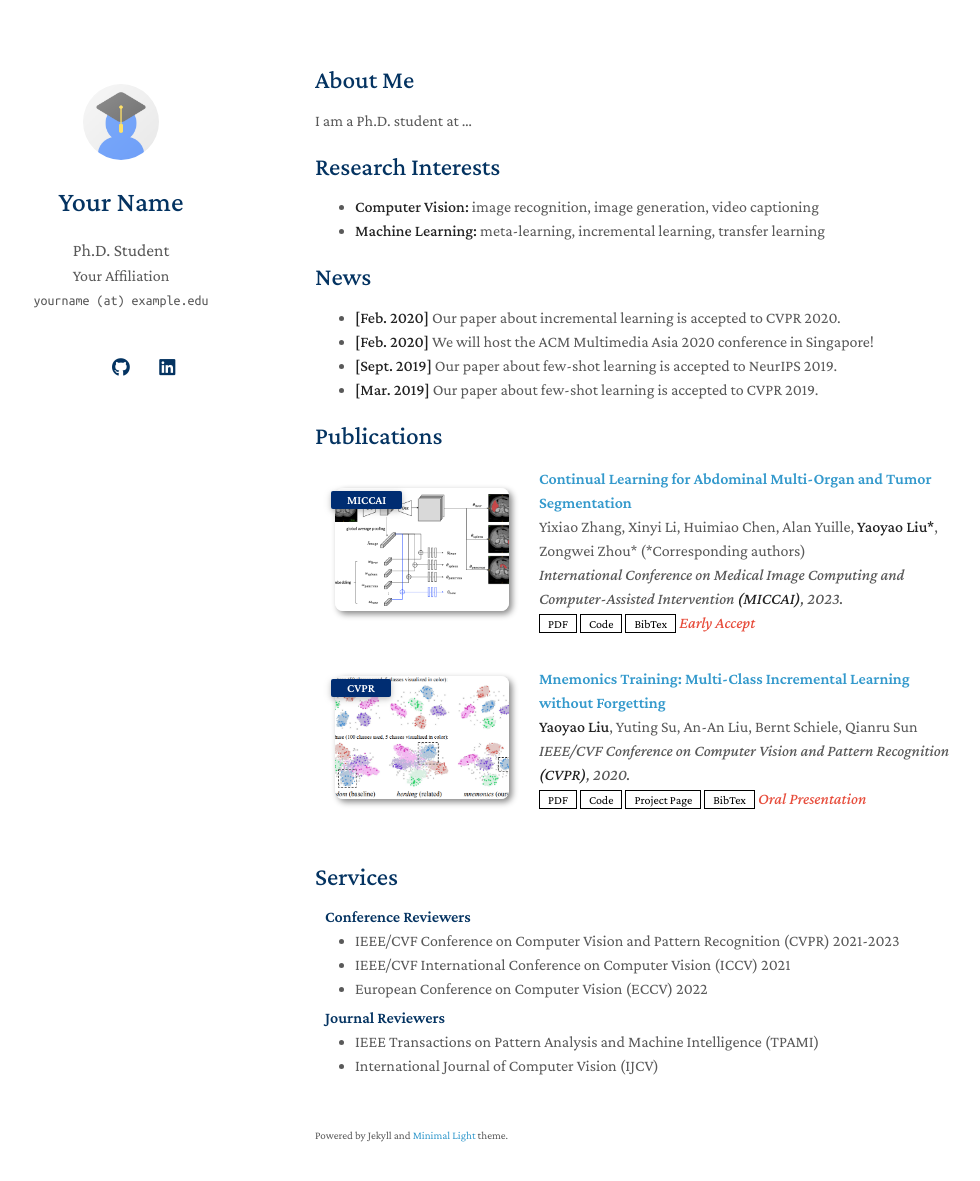
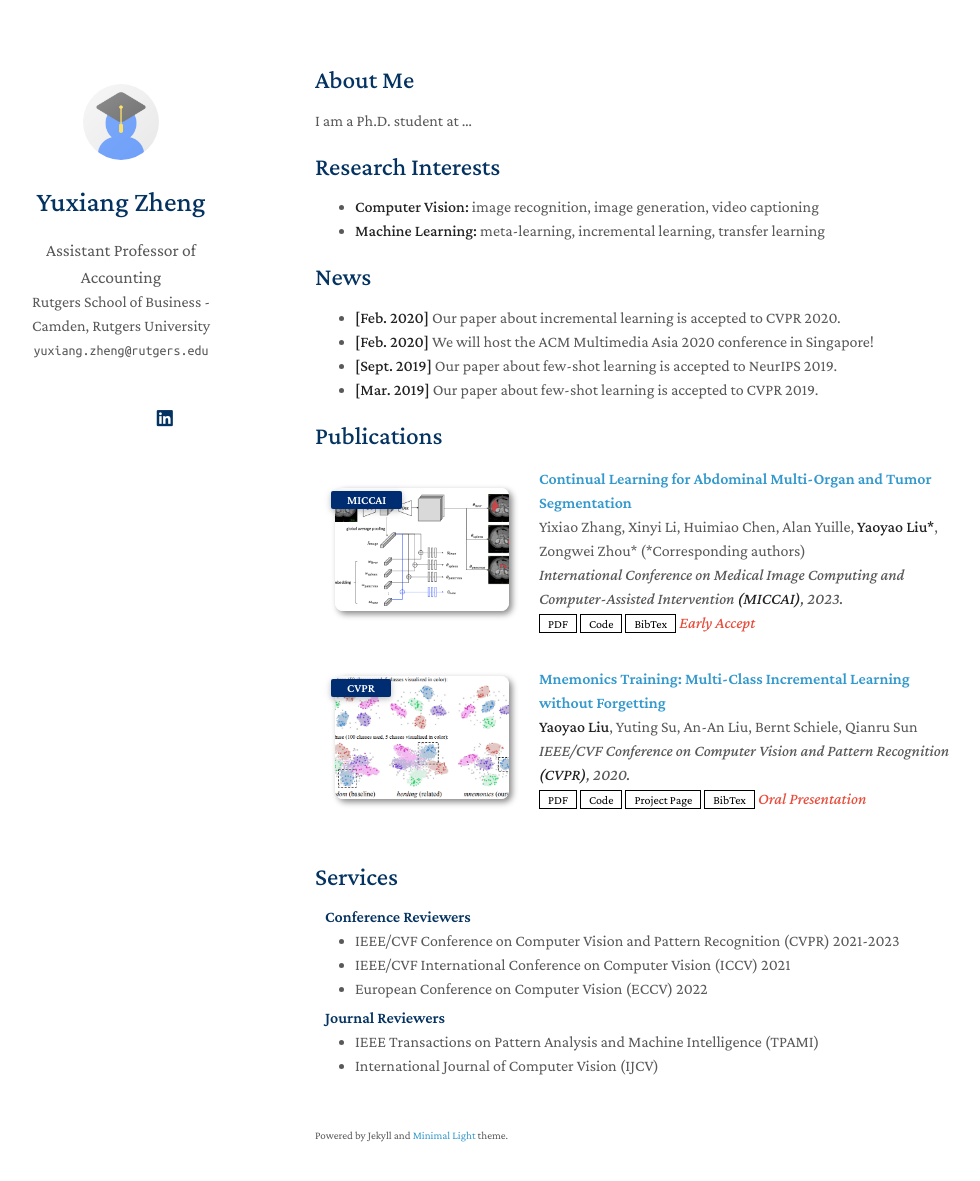
Before and after one commit to yuxiang-zheng/yuxiang-zheng.github.io, a Jekyll site: the page built from index.md, in a window 1280 px wide and 1216 px high. Shown: the top 1181 px of the window, without its empty margins (155-1135 px from the left). Built offline with Jekyll 4.4.1, drawn with Linux system fonts in a browser that asks for light colours; a style sheet for code colours, icons or effects is not loaded; our own code applies the rules of GitHub Pages for plain Markdown files.

Commit message:
Update _config.yml

```diff
--- a/_config.yml
+++ b/_config.yml
@@ -1,22 +1,20 @@
 # Basic Information
-title: Your Name
-position: Ph.D. Student
-affiliation: Your Affiliation
-email: yourname (at) example.edu
+title: Yuxiang Zheng
+position: Assistant Professor of Accounting
+affiliation: Rutgers School of Business - Camden, Rutgers University
+email: yuxiang.zheng@rutgers.edu
 
 # Search Engine Optimization (SEO)
 # The following information is used to improve the website traffic from search engines, e.g., Google.
-keywords: minimal light
-description: The Minimal Light is a simple and elegant jekyll theme for academic personal homepage.
-canonical: https://minimal-light-theme.yliu.me/
+keywords: yuxiang zheng
+description: Yuxiang Zheng Homepage
+canonical: https://yuxiang-zheng.github.io
 
 # Links
 # If you don't need one of them, you may delete the corresponding line.
-google_scholar: https://scholar.google.com/
-cv_link: assets/files/curriculum_vitae.pdf
-github_link: https://github.com/
-linkedin: https://www.linkedin.com/
-twitter: https://twitter.com/
+google_scholar: https://scholar.google.com/citations?hl=en&view_op=list_works&gmla=AFix5MY3mc0pdV0y2I9PVxaYOLJJtoFgGVRNOdbZqyM2POml5Oe36ZyFia-HISUd0zS8DJoBlUOK9jY0A3aXdXyqQ0sd&user=_rfHAS8AAAAJ
+cv_link: assets/files/cv_yz.pdf
+linkedin: https://www.linkedin.com/in/yuxiang-zheng-66862590/
 
 # Images (e.g., your profile picture and your website's favicon)
 # "favicon" and "favicon_dark" are used for the light and dark modes, respectively.
```
